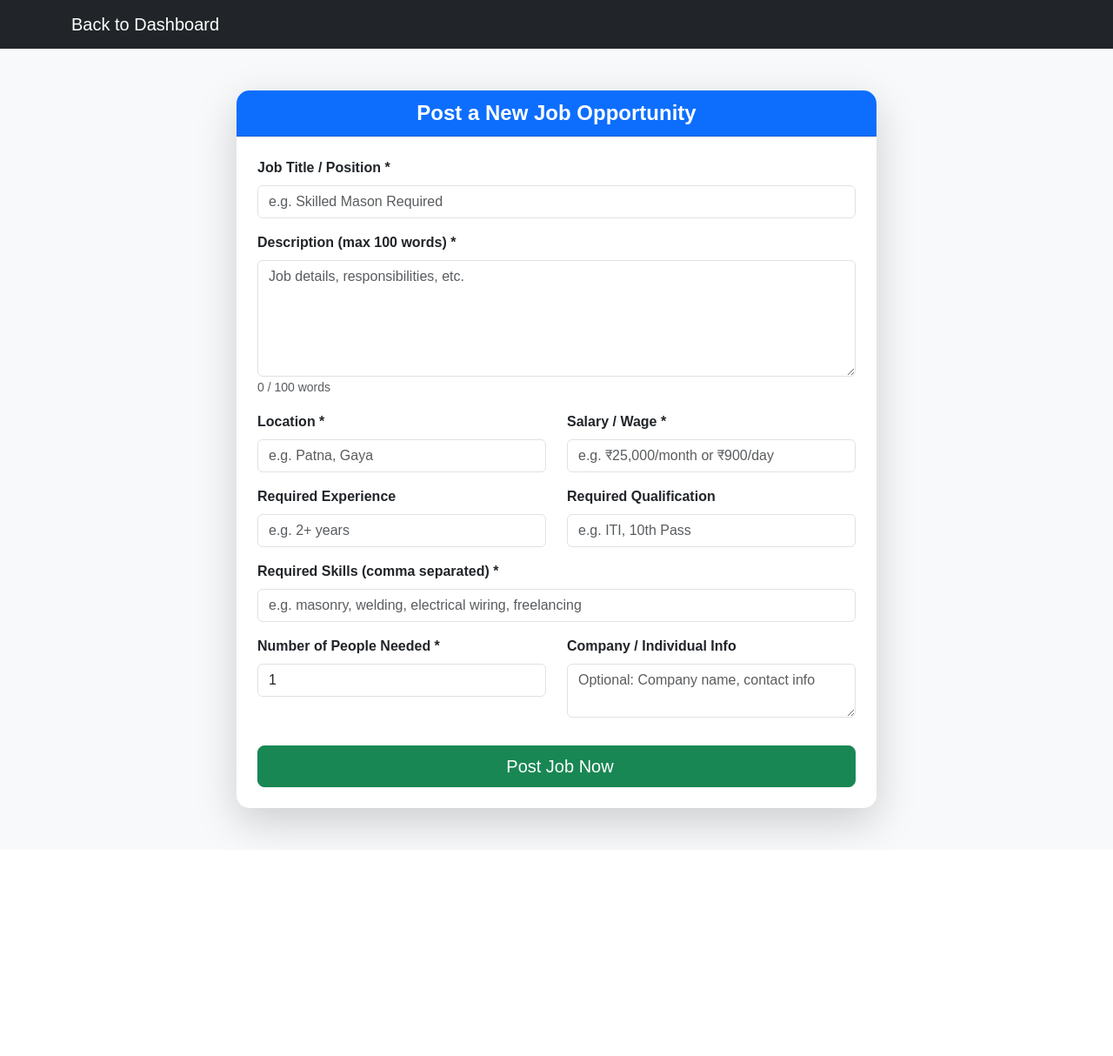
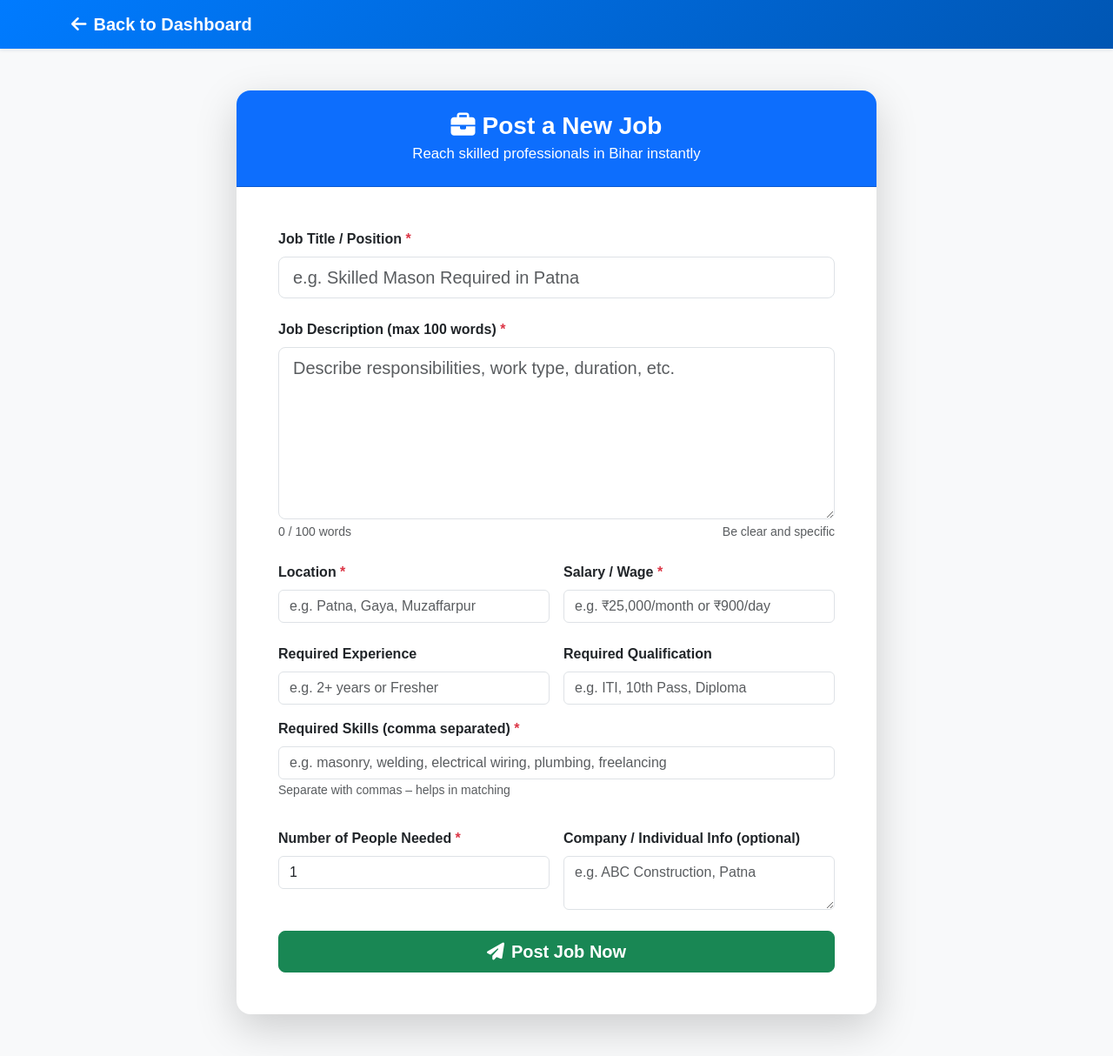
Before and after one commit to obmhmeni/job-portal, a Flask app: template templates/post-job.html in a window 1280 px wide. Shown: the whole page at 87% size. Before the commit the page ends 971 px from the top, so only its background shows below. Run offline with Flask 3, Linux system fonts and the light colour scheme; the template is opened without the code that fills it, so the values that code supplies are empty.

Commit message:
fix: complete job post form with validation, skills field, success redirect

```diff
--- a/templates/post-job.html
+++ b/templates/post-job.html
@@ -5,82 +5,91 @@
     <meta name="viewport" content="width=device-width, initial-scale=1.0">
     <title>Post New Job - Job Portal Bihar</title>
     <link href="https://cdn.jsdelivr.net/npm/bootstrap@5.3.3/dist/css/bootstrap.min.css" rel="stylesheet">
+    <link rel="stylesheet" href="https://cdnjs.cloudflare.com/ajax/libs/font-awesome/6.5.0/css/all.min.css">
     <link rel="stylesheet" href="{{ url_for('static', filename='css/style.css') }}">
 </head>
 <body class="bg-light">
-    <nav class="navbar navbar-expand-lg navbar-dark bg-dark">
+    <nav class="navbar navbar-expand-lg navbar-dark bg-gradient-primary shadow-sm">
         <div class="container">
-            <a class="navbar-brand" href="/recruiter/dashboard">Back to Dashboard</a>
+            <a class="navbar-brand fw-bold" href="/recruiter/dashboard">
+                <i class="fas fa-arrow-left me-2"></i>Back to Dashboard
+            </a>
         </div>
     </nav>
 
     <div class="container py-5">
         <div class="row justify-content-center">
-            <div class="col-md-8">
-                <div class="card shadow-lg border-0">
-                    <div class="card-header bg-primary text-white text-center fw-bold fs-4">
-                        Post a New Job Opportunity
+            <div class="col-lg-8 col-md-10">
+                <div class="card shadow-lg border-0 rounded-4 overflow-hidden">
+                    <div class="card-header bg-primary text-white text-center py-4">
+                        <h3 class="mb-0 fw-bold"><i class="fas fa-briefcase me-2"></i>Post a New Job</h3>
+                        <small>Reach skilled professionals in Bihar instantly</small>
                     </div>
-                    <div class="card-body p-4">
+                    <div class="card-body p-4 p-md-5">
                         <form id="jobPostForm">
-                            <div class="mb-3">
-                                <label class="form-label fw-bold">Job Title / Position *</label>
-                                <input type="text" id="job_name" class="form-control" placeholder="e.g. Skilled Mason Required" required>
+                            <div class="mb-4">
+                                <label class="form-label fw-bold">Job Title / Position <span class="text-danger">*</span></label>
+                                <input type="text" id="job_name" class="form-control form-control-lg" placeholder="e.g. Skilled Mason Required in Patna" required>
                             </div>
 
-                            <div class="mb-3">
-                                <label class="form-label fw-bold">Description (max 100 words) *</label>
-                                <textarea id="description" class="form-control" rows="5" placeholder="Job details, responsibilities, etc." required maxlength="600"></textarea>
-                                <small id="wordCount" class="text-muted">0 / 100 words</small>
+                            <div class="mb-4">
+                                <label class="form-label fw-bold">Job Description (max 100 words) <span class="text-danger">*</span></label>
+                                <textarea id="description" class="form-control form-control-lg" rows="6" placeholder="Describe responsibilities, work type, duration, etc." required></textarea>
+                                <div class="d-flex justify-content-between mt-1">
+                                    <small id="wordCount" class="text-muted">0 / 100 words</small>
+                                    <small class="text-muted">Be clear and specific</small>
+                                </div>
                             </div>
 
-                            <div class="row">
-                                <div class="col-md-6 mb-3">
-                                    <label class="form-label fw-bold">Location *</label>
-                                    <input type="text" id="location" class="form-control" placeholder="e.g. Patna, Gaya" required>
+                            <div class="row g-3">
+                                <div class="col-md-6">
+                                    <label class="form-label fw-bold">Location <span class="text-danger">*</span></label>
+                                    <input type="text" id="location" class="form-control" placeholder="e.g. Patna, Gaya, Muzaffarpur" required>
                                 </div>
-                                <div class="col-md-6 mb-3">
-                                    <label class="form-label fw-bold">Salary / Wage *</label>
+                                <div class="col-md-6">
+                                    <label class="form-label fw-bold">Salary / Wage <span class="text-danger">*</span></label>
                                     <input type="text" id="salary" class="form-control" placeholder="e.g. ₹25,000/month or ₹900/day" required>
                                 </div>
                             </div>
 
-                            <div class="row">
-                                <div class="col-md-6 mb-3">
+                            <div class="row g-3 mt-2">
+                                <div class="col-md-6">
                                     <label class="form-label fw-bold">Required Experience</label>
-                                    <input type="text" id="required_experience" class="form-control" placeholder="e.g. 2+ years">
+                                    <input type="text" id="required_experience" class="form-control" placeholder="e.g. 2+ years or Fresher">
                                 </div>
-                                <div class="col-md-6 mb-3">
+                                <div class="col-md-6">
                                     <label class="form-label fw-bold">Required Qualification</label>
-                                    <input type="text" id="required_qualification" class="form-control" placeholder="e.g. ITI, 10th Pass">
+                                    <input type="text" id="required_qualification" class="form-control" placeholder="e.g. ITI, 10th Pass, Diploma">
                                 </div>
                             </div>
 
-                            <div class="mb-3">
-                                <label class="form-label fw-bold">Required Skills (comma separated) *</label>
-                                <input type="text" id="required_skills" class="form-control" placeholder="e.g. masonry, welding, electrical wiring, freelancing" required>
+                            <div class="mt-3">
+                                <label class="form-label fw-bold">Required Skills (comma separated) <span class="text-danger">*</span></label>
+                                <input type="text" id="required_skills" class="form-control" placeholder="e.g. masonry, welding, electrical wiring, plumbing, freelancing" required>
+                                <small class="text-muted">Separate with commas – helps in matching</small>
                             </div>
 
-                            <div class="row">
-                                <div class="col-md-6 mb-3">
-                                    <label class="form-label fw-bold">Number of People Needed *</label>
+                            <div class="row g-3 mt-3">
+                                <div class="col-md-6">
+                                    <label class="form-label fw-bold">Number of People Needed <span class="text-danger">*</span></label>
                                     <input type="number" id="num_people" class="form-control" min="1" value="1" required>
                                 </div>
-                                <div class="col-md-6 mb-3">
-                                    <label class="form-label fw-bold">Company / Individual Info</label>
-                                    <textarea id="company_info" class="form-control" rows="2" placeholder="Optional: Company name, contact info"></textarea>
+                                <div class="col-md-6">
+                                    <label class="form-label fw-bold">Company / Individual Info (optional)</label>
+                                    <textarea id="company_info" class="form-control" rows="2" placeholder="e.g. ABC Construction, Patna"></textarea>
                                 </div>
                             </div>
 
-                            <button type="submit" class="btn btn-success btn-lg w-100 mt-3">
+                            <button type="submit" class="btn btn-success btn-lg w-100 mt-4 fw-bold">
                                 <i class="fas fa-paper-plane me-2"></i>Post Job Now
                             </button>
                         </form>
 
-                        <div id="successMessage" class="alert alert-success mt-4 d-none">
+                        <!-- Messages -->
+                        <div id="successMessage" class="alert alert-success mt-4 d-none text-center fw-bold">
                             Job posted successfully! Redirecting to dashboard...
                         </div>
-                        <div id="errorMessage" class="alert alert-danger mt-4 d-none"></div>
+                        <div id="errorMessage" class="alert alert-danger mt-4 d-none text-center"></div>
                     </div>
                 </div>
             </div>
@@ -89,17 +98,20 @@
 
     <script>
         // Word counter for description
-        const descInput = document.getElementById('description');
-        const wordCount = document.getElementById('wordCount');
-        descInput.addEventListener('input', () => {
-            const words = descInput.value.trim().split(/\s+/).filter(w => w.length > 0).length;
-            wordCount.textContent = `${words} / 100 words`;
+        const desc = document.getElementById('description');
+        const countDisplay = document.getElementById('wordCount');
+        desc.addEventListener('input', () => {
+            const text = desc.value.trim();
+            const words = text ? text.split(/\s+/).length : 0;
+            countDisplay.textContent = `${words} / 100 words`;
             if (words > 100) {
-                descInput.value = descInput.value.trim().split(/\s+/).slice(0, 100).join(' ');
+                const wordArray = text.split(/\s+/).slice(0, 100);
+                desc.value = wordArray.join(' ');
+                countDisplay.textContent = `100 / 100 words`;
             }
         });
 
-        // Form submit AJAX
+        // Form submit
         document.getElementById('jobPostForm').addEventListener('submit', async (e) => {
             e.preventDefault();
 
@@ -115,32 +127,36 @@
                 company_info: document.getElementById('company_info').value.trim()
             };
 
+            // Simple frontend validation
             if (!formData.job_name || !formData.description || !formData.location || !formData.salary || !formData.required_skills) {
-                alert('Please fill all required fields');
+                document.getElementById('errorMessage').textContent = 'Please fill all required fields';
+                document.getElementById('errorMessage').classList.remove('d-none');
                 return;
             }
 
             try {
-                const res = await fetch('/jobs/post-job', {
+                const response = await fetch('/jobs/post-job', {
                     method: 'POST',
                     headers: { 'Content-Type': 'application/json' },
                     body: JSON.stringify(formData)
                 });
 
-                const json = await res.json();
+                const result = await response.json();
 
-                if (json.success) {
+                if (result.success) {
                     document.getElementById('successMessage').classList.remove('d-none');
+                    document.getElementById('errorMessage').classList.add('d-none');
                     setTimeout(() => {
-                        window.location.href = '/recruiter/dashboard';  // Redirect to dashboard
-                    }, 1500);
+                        window.location.href = result.redirect || '/recruiter/dashboard';
+                    }, 2000);
                 } else {
-                    document.getElementById('errorMessage').textContent = json.error || 'Failed to post job';
+                    document.getElementById('errorMessage').textContent = result.error || 'Failed to post job';
                     document.getElementById('errorMessage').classList.remove('d-none');
+                    document.getElementById('successMessage').classList.add('d-none');
                 }
-            } catch (err) {
-                console.error(err);
-                document.getElementById('errorMessage').textContent = 'Network error. Please try again.';
+            } catch (error) {
+                console.error('Error:', error);
+                document.getElementById('errorMessage').textContent = 'Network error. Please check your connection.';
                 document.getElementById('errorMessage').classList.remove('d-none');
             }
         });
```
Also changed, not shown: backend/jobs.py (+39 -22 lines), templates/index.html (+8 -2 lines), templates/recruiter-dashboard.html (+11 -0 lines).
